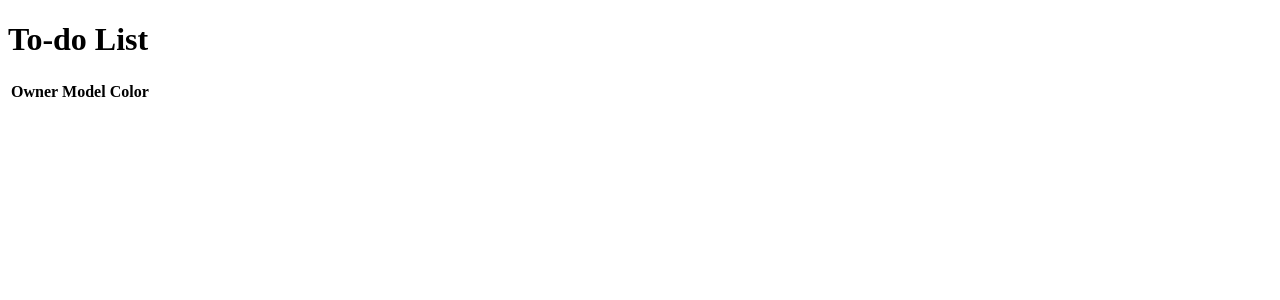
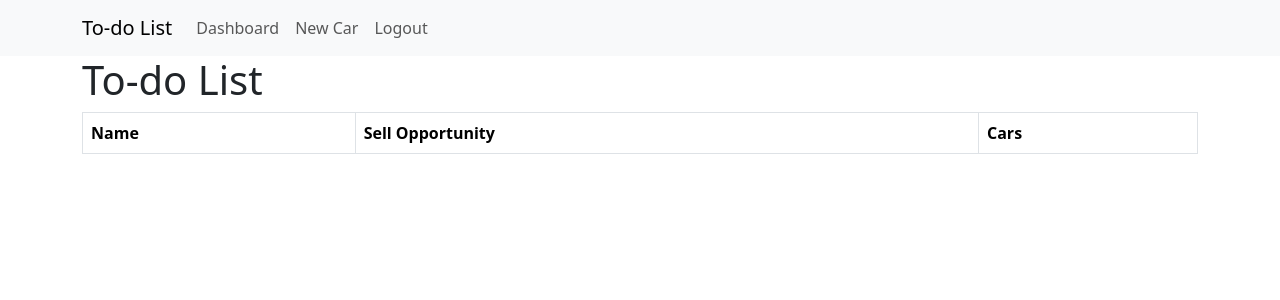
Before and after one commit to JulioSoaresA/teste_tecnico_advice_heath, a Flask app: page / in a window 1280 px wide. Shown: the top 300 px of the page. Run offline with Flask 3, Linux system fonts and the light colour scheme; the visitor is signed in with stand-in values (Sample User, id 1); lists and menus that the app fills with data are empty.

Commit message:
Feat: Criando os HTML das telas

```diff
--- /dev/null
+++ b/templates/base.html
@@ -0,0 +1,65 @@
+<!DOCTYPE html>
+<html>
+
+<head>
+    <meta charset="utf-8">
+    <meta name="viewport" content="width=device-width, initial-scale=1">
+    <title>{% block title %}{% endblock %}</title>
+    <link href="https://cdn.jsdelivr.net/npm/bootstrap@5.3.3/dist/css/bootstrap.min.css" rel="stylesheet"
+        integrity="sha384-QWTKZyjpPEjISv5WaRU9OFeRpok6YctnYmDr5pNlyT2bRjXh0JMhjY6hW+ALEwIH" crossorigin="anonymous">
+</head>
+
+<body>
+    <nav class="navbar navbar-expand-lg navbar-light bg-light">
+        <div class="container">
+            <a class="navbar-brand" href="{{ url_for('index') }}">To-do List</a>
+            <button class="navbar-toggler" type="button" data-bs-toggle="collapse" data-bs-target="#navbarNav"
+                aria-controls="navbarNav" aria-expanded="false" aria-label="Toggle navigation">
+                <span class="navbar-toggler-icon"></span>
+            </button>
+            <div class="collapse navbar-collapse" id="navbarNav">
+                <ul class="navbar-nav ml-auto">
+                    {% if session['usuario_logado'] %}
+                    <li class="nav-item">
+                        <a class="nav-link" href="{{ url_for('dashboard') }}">Dashboard</a>
+                    </li>
+                    <li class="nav-item">
+                        <a class="nav-link" href="{{ url_for('new_car') }}">New Car</a>
+                    </li>
+                    <li class="nav-item">
+                        <a class="nav-link" href="{{ url_for('logout') }}">Logout</a>
+                    </li>
+                    {% else %}
+                    <li class="nav-item">
+                        <a class="nav-link" href="{{ url_for('login') }}">Login</a>
+                    </li>
+                    <li class="nav-item"></li>
+                        <a class="nav-link" href="{{ url_for('register') }}">Cadastro</a>
+                    </li>
+                    {% endif %}
+                </ul>
+            </div>
+        </div>
+    </nav>
+    <div class="container">
+        {% with messages = get_flashed_messages() %}
+        {% if messages %}
+        <ul id="messages" class="list-unstyled">
+            {% for message in messages %}
+            <li class="alert alert-success">{{ message }}</li>
+            {% endfor %}
+        </ul>
+        {% endif %}
+        {% endwith %}
+
+        <div class="page-header">
+            <h1>{{ title }}</h1>
+        </div>
+
+        {% block content %}{% endblock %}
+
+    </div>
+    <script src="https://cdn.jsdelivr.net/npm/bootstrap@5.3.3/dist/js/bootstrap.bundle.min.js" integrity="sha384-YvpcrYf0tY3lHB60NNkmXc5s9fDVZLESaAA55NDzOxhy9GkcIdslK1eN7N6jIeHz" crossorigin="anonymous"></script>
+</body>
+
+</html>
--- a/templates/index.html
+++ b/templates/index.html
@@ -1,36 +1,32 @@
-<!DOCTYPE html>
-<html>
+{% extends 'base.html' %}
 
-<head>
-    <meta charset="utf-8">
-    <meta name="viewport" content="width=device-width, initial-scale=1">
-    <title>Todo List App</title>
-</head>
+{% block title %}To-do List{% endblock %}
 
-<body>
-    <div class="container">
-        <div class="page-header">
-            <h1>{{ title }}</h1>
-        </div>
+{% block content %}
 <table class="table table-striped table-responsive table-bordered">
     <thead>
         <tr>
-                    <th>Owner</th>
-                    <th>Model</th>
-                    <th>Color</th>
+            <th>Name</th>
+            <th>Sell Opportunity</th>
+            <th>Cars</th>
         </tr>
     </thead>
     <tbody>
-                {% for car in cars %}
+        {% if users %}
+        {% for user in users %}
         <tr>
-                    <td>{{ car.owner.name }}</td>
-                    <td>{{ car.model }}</td>
-                    <td>{{ car.color }}</td>
+            <td>{{ user.nickname }}</td>
+            <td>
+                {% if user.cars|length > 0 %} <!-- Verifica se o usuário não tem carros -->
+                <span style="color: red;">❌</span> <!-- Ícone X vermelho -->
+                {% else %}
+                <span style="color: green;">✔️</span> <!-- Ícone de check -->
+                {% endif %}
+            </td>
+            <td>{{ user.cars|length }}</td>
         </tr>
         {% endfor %}
+        {% endif %}
     </tbody>
 </table>
-    </div>
-</body>
-
-</html>
+{% endblock %}
```
Also changed, not shown: templates/dashboard.html (added, +31 -0 lines), templates/login.html (added, +21 -0 lines), templates/new.html (deleted, +0 -35 lines), templates/new_car.html (added, +29 -0 lines), templates/register.html (added, +20 -0 lines). Lines whose indentation alone changed are shown as unchanged.
